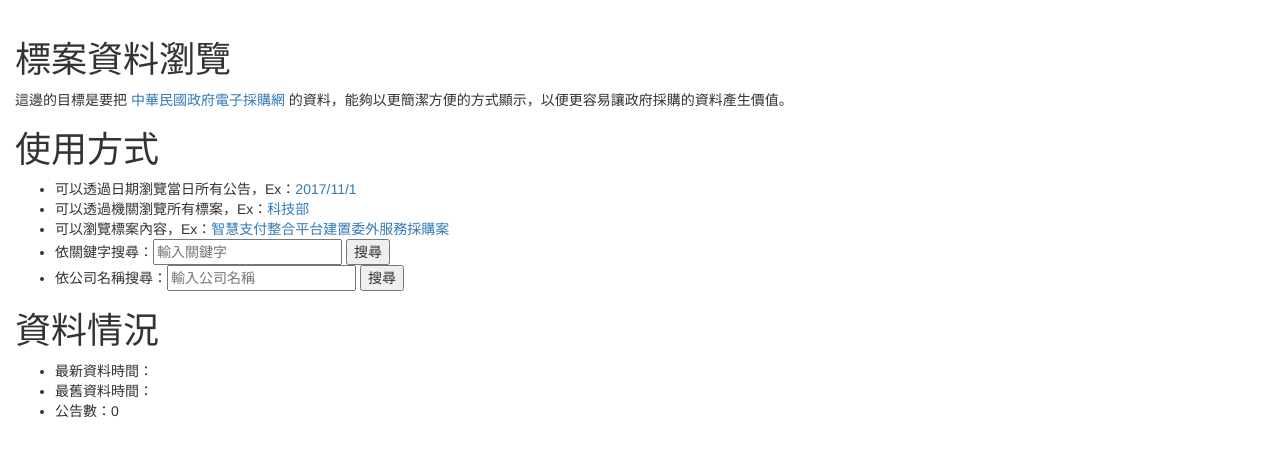
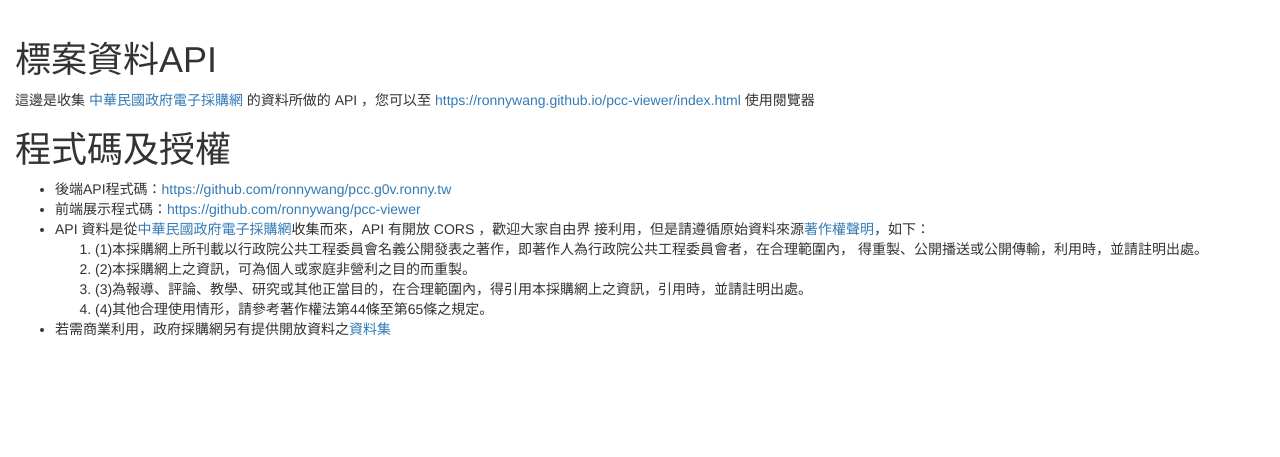
Before and after one commit to openfunltd/pcc.g0v.ronny.tw, a PHP site: template webdata/views/index/index.phtml in a window 1280 px wide. Shown: the part 62-519 px from the top of the page. Run offline with PHP 8.4, Linux system fonts and the light colour scheme; the template is opened without the code that fills it, so the values that code supplies are empty; some libraries are stand-ins or nearby versions.

Commit message:
更改說明和加上授權宣告

```diff
--- a/webdata/views/index/index.phtml
+++ b/webdata/views/index/index.phtml
@@ -1,33 +1,21 @@
 <?= $this->partial('common/header.phtml', $this) ?>
-<h1>標案資料瀏覽</h1>
+<h1>標案資料API</h1>
 <p>
-這邊的目標是要把 <a href="https://web.pcc.gov.tw">中華民國政府電子採購網</a> 的資料，能夠以更簡潔方便的方式顯示，以便更容易讓政府採購的資料產生價值。
+這邊是收集 <a href="https://web.pcc.gov.tw">中華民國政府電子採購網</a> 的資料所做的 API ，您可以至 <a href="https://ronnywang.github.io/pcc-viewer/index.html">https://ronnywang.github.io/pcc-viewer/index.html</a> 使用閱覽器
 </p>
-<h1>使用方式</h1>
+<h1>程式碼及授權</h1>
 <ul>
-    <li>可以透過日期瀏覽當日所有公告，Ex：<a href="/index/date/20171101">2017/11/1</a></li>
-    <li>可以透過機關瀏覽所有標案，Ex：<a href="/index/unit/A.27">科技部</a></li>
-    <li>可以瀏覽標案內容，Ex：<a href="/index/case/3.79/1050204S0015/20160318/BDM-1-51801406">智慧支付整合平台建置委外服務採購案</a></li>
-    <li>
-    <form method="get" action="/index/search">
-        依關鍵字搜尋：<input type="type" name="query" placeholder="輸入關鍵字">
-        <button type="submit">搜尋</button>
-    </form>
+    <li>後端API程式碼：<a href="https://github.com/ronnywang/pcc.g0v.ronny.tw">https://github.com/ronnywang/pcc.g0v.ronny.tw</a></li>
+    <li>前端展示程式碼：<a href="https://github.com/ronnywang/pcc-viewer">https://github.com/ronnywang/pcc-viewer</a></li>
+    <li>API 資料是從<a href="https://web.pcc.gov.tw">中華民國政府電子採購網</a>收集而來，API 有開放 CORS ，歡迎大家自由界
+    接利用，但是請遵循原始資料來源<a href="https://web.pcc.gov.tw/pis/main/pis/client/pssa/right.do">著作權聲明</a>，如下：
+    <ol>
+        <li>(1)本採購網上所刊載以行政院公共工程委員會名義公開發表之著作，即著作人為行政院公共工程委員會者，在合理範圍內，
+        得重製、公開播送或公開傳輸，利用時，並請註明出處。</li>
+        <li>(2)本採購網上之資訊，可為個人或家庭非營利之目的而重製。</li>
+        <li>(3)為報導、評論、教學、研究或其他正當目的，在合理範圍內，得引用本採購網上之資訊，引用時，並請註明出處。</li>
+        <li>(4)其他合理使用情形，請參考著作權法第44條至第65條之規定。</li>                                                   </ol>
     </li>
-    <li>
-    <form method="get" action="/index/searchcompany">
-        依公司名稱搜尋：<input type="type" name="query" placeholder="輸入公司名稱">
-        <button type="submit">搜尋</button>
-    </form>
-    </li>
+    <li>若需商業利用，政府採購網另有提供開放資料之<a href="http://web.pcc.gov.tw/tpsreport/transfer/dataTransfer.do?method=getOkfnOpenDataXml">資料集</a></li>
 </ul>
-<h1>資料情況</h1>
-<ul>
-    <?php $date = Entity::search(1)->max('date')->date; ?>
-    <li>最新資料時間：<a href="/index/date/<?= $date ?>"><?= $date ?></a></li>
-    <?php $date = Entity::search(1)->min('date')->date; ?>
-    <li>最舊資料時間：<a href="/index/date/<?= $date ?>"><?= $date ?></a></li>
-    <li>公告數：<?= count(Entity::search(1)) ?></li>
-</ul>
-
 <?= $this->partial('common/footer.phtml', $this) ?>
```
